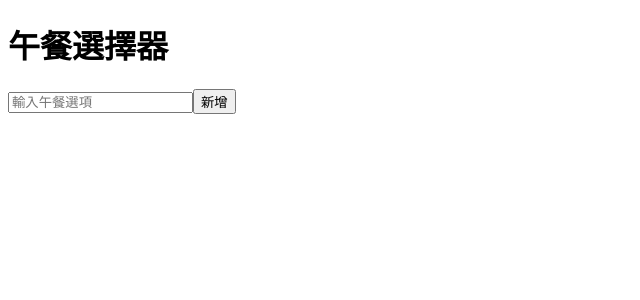
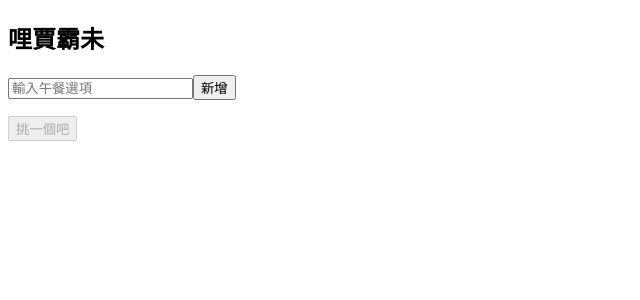
Before and after one commit to Ray625/lunchBox, a Vue app: page / in a window 1280 px wide. Shown: the top 300 px of the page, without its empty margins (0-640 px from the left). Built offline with nearby package versions, Linux system fonts and the light colour scheme.

Commit message:
feat: picker

```diff
--- a/src/App.vue
+++ b/src/App.vue
@@ -2,11 +2,13 @@
 import { ref, watch } from 'vue'
 import LunchList from './components/LunchList.vue'
 import LunchForm from './components/LunchForm.vue'
+import LunchPicker from './components/LunchPicker.vue'
 import type { LunchOption } from './types/lunch'
 
 import { saveLunchOptions, loadLunchOptions } from './utils/storage'
 
 const lunchOptions = ref<LunchOption[]>(loadLunchOptions())
+const pickedOption = ref<LunchOption | null>(null)
 
 function addLunchOption(name: string) {
   const option: LunchOption = {
@@ -25,6 +27,10 @@ function deleteLunchOption(id: string) {
   })
 }
 
+function handlePick(option: LunchOption) {
+  pickedOption.value = option
+}
+
 watch(
   lunchOptions,
   (value) => {
@@ -38,11 +44,13 @@ watch(
 
 <template>
   <main>
-    <h1>午餐選擇器</h1>
+    <h2>哩賈霸未</h2>
 
     <LunchForm @add="addLunchOption" />
 
     <LunchList :options="lunchOptions" @delete="deleteLunchOption" />
+    <LunchPicker :options="lunchOptions" @pick="handlePick" />
+    <p v-if="pickedOption">今天吃: {{ pickedOption.name }}</p>
   </main>
 </template>
 
--- /dev/null
+++ b/src/components/LunchPicker.vue
@@ -0,0 +1,24 @@
+<script setup lang="ts">
+import type { LunchOption } from '@/types/lunch'
+
+const props = defineProps<{
+  options: LunchOption[]
+}>()
+
+const emit = defineEmits<{
+  pick: [option: LunchOption]
+}>()
+
+function pickRandom() {
+  if (props.options.length === 0) return
+
+  const index = Math.floor(Math.random() * props.options.length)
+  const option = props.options[index]
+  if (!option) return
+
+  emit('pick', option)
+}
+</script>
+<template>
+  <button type="button" @click="pickRandom" :disabled="options.length === 0">挑一個吧</button>
+</template>
```
